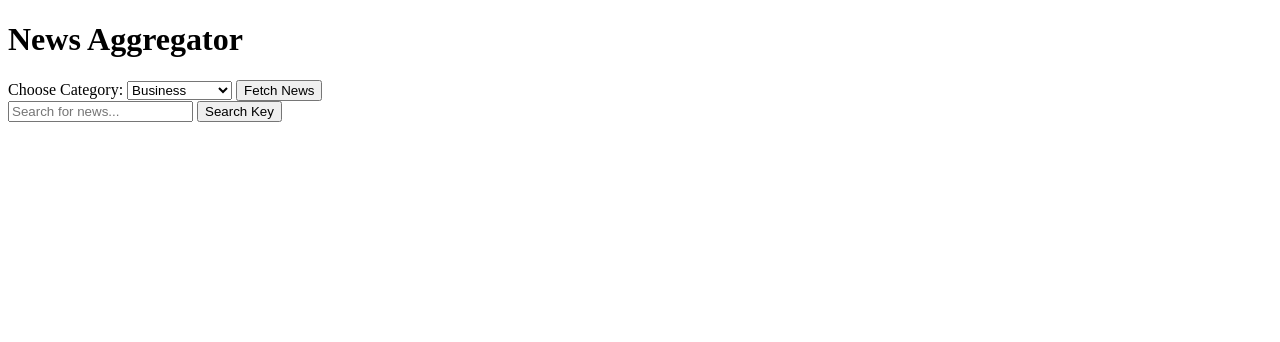
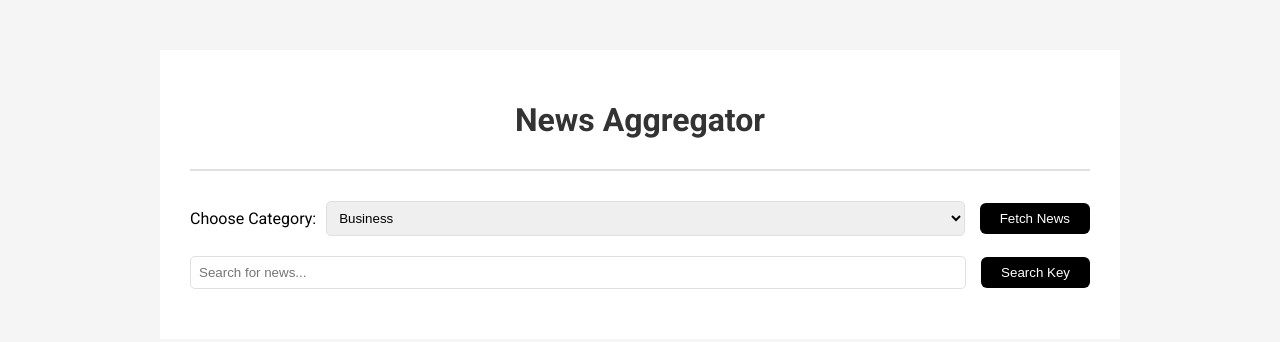
Before and after one commit to Jonatandb/HTML_News_Aggregator, a plain HTML site: page index.html in a window 1280 px wide. Drawn offline with Linux system fonts and the light colour scheme.

Commit message:
Add CSS Styles

```diff
--- a/styles.css
+++ b/styles.css
@@ -1 +1,60 @@
 @import url('https://fonts.googleapis.com/css2?family=Roboto:ital,wght@0,100;0,300;0,400;0,500;0,700;0,900;1,100;1,300;1,400;1,500;1,700;1,900&display=swap');
+
+body {
+  font-family: 'Roboto', sans-serif;
+  background-color: #f5f5f5;
+  margin: 0;
+  padding: 0;
+}
+
+.container {
+  max-width: 900px;
+  margin: 50px auto;
+  padding: 30px;
+  background-color: #fff;
+  transition: all 0.3s ease;
+}
+
+.container:hover {
+  box-shadow: 0 10px 30px rgba(0, 0, 0, 0.1);
+}
+
+h1 {
+  text-align: center;
+  margin-bottom: 30px;
+  color: #333;
+  border-bottom: 2px solid #e0e0e0;
+  padding-bottom: 30px;
+}
+
+.selectionContainer,
+.searchContainer {
+  display: flex;
+  align-items: center;
+  justify-content: space-between;
+  margin-bottom: 20px;
+}
+
+label {
+  font-size: 16px;
+  margin-right: 10px;
+}
+
+select,
+input[type="text"] {
+  padding: 8px;
+  flex: 1;
+  border: 1px solid #e0e0e0;
+  border-radius: 5px;
+  outline: none;
+}
+
+button {
+  background-color: #000;
+  color: #fff;
+  padding: 8px 20px;
+  border: none;
+  border-radius: 6px;
+  cursor: pointer;
+  margin-left: 15px;
+}
```
